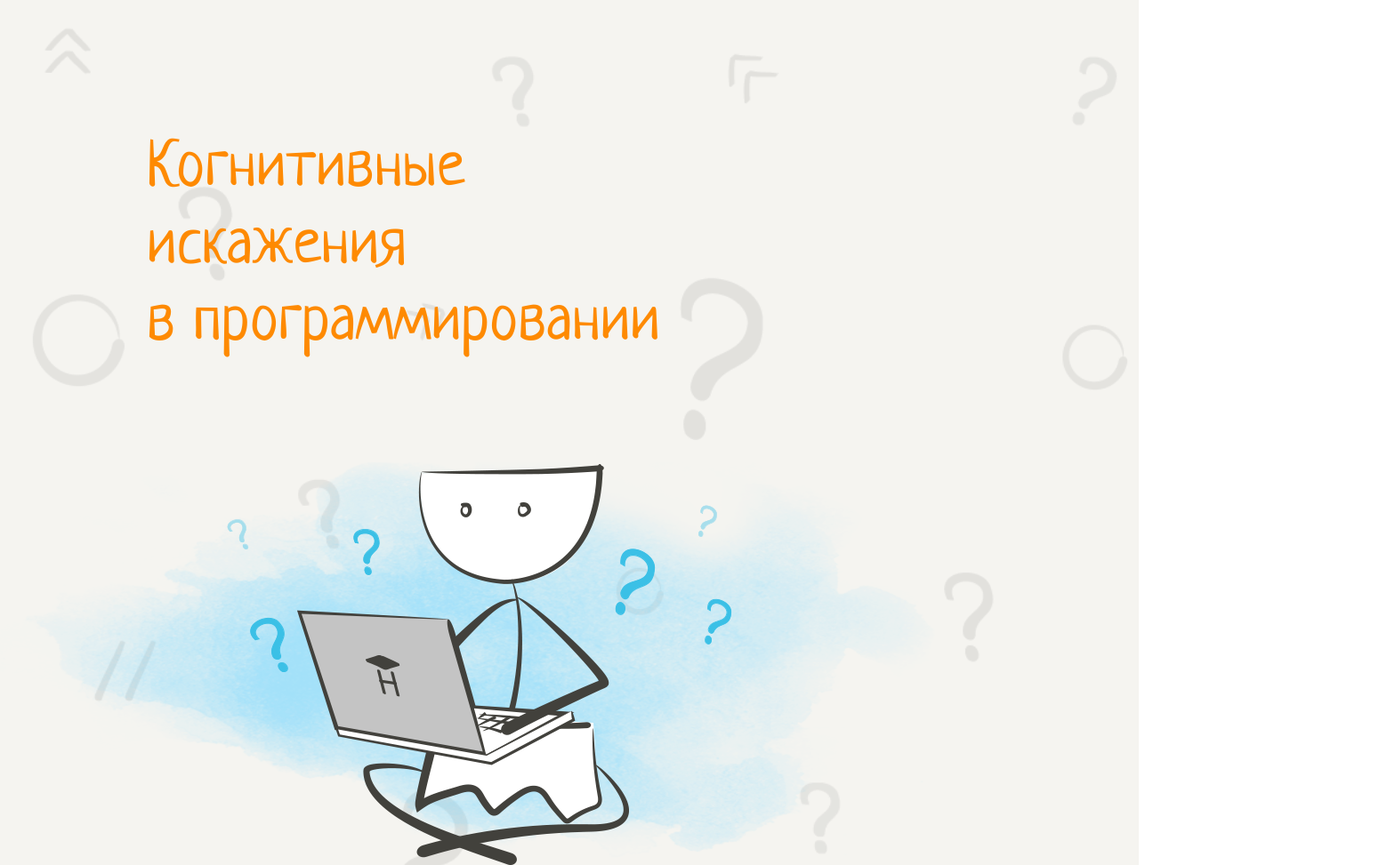
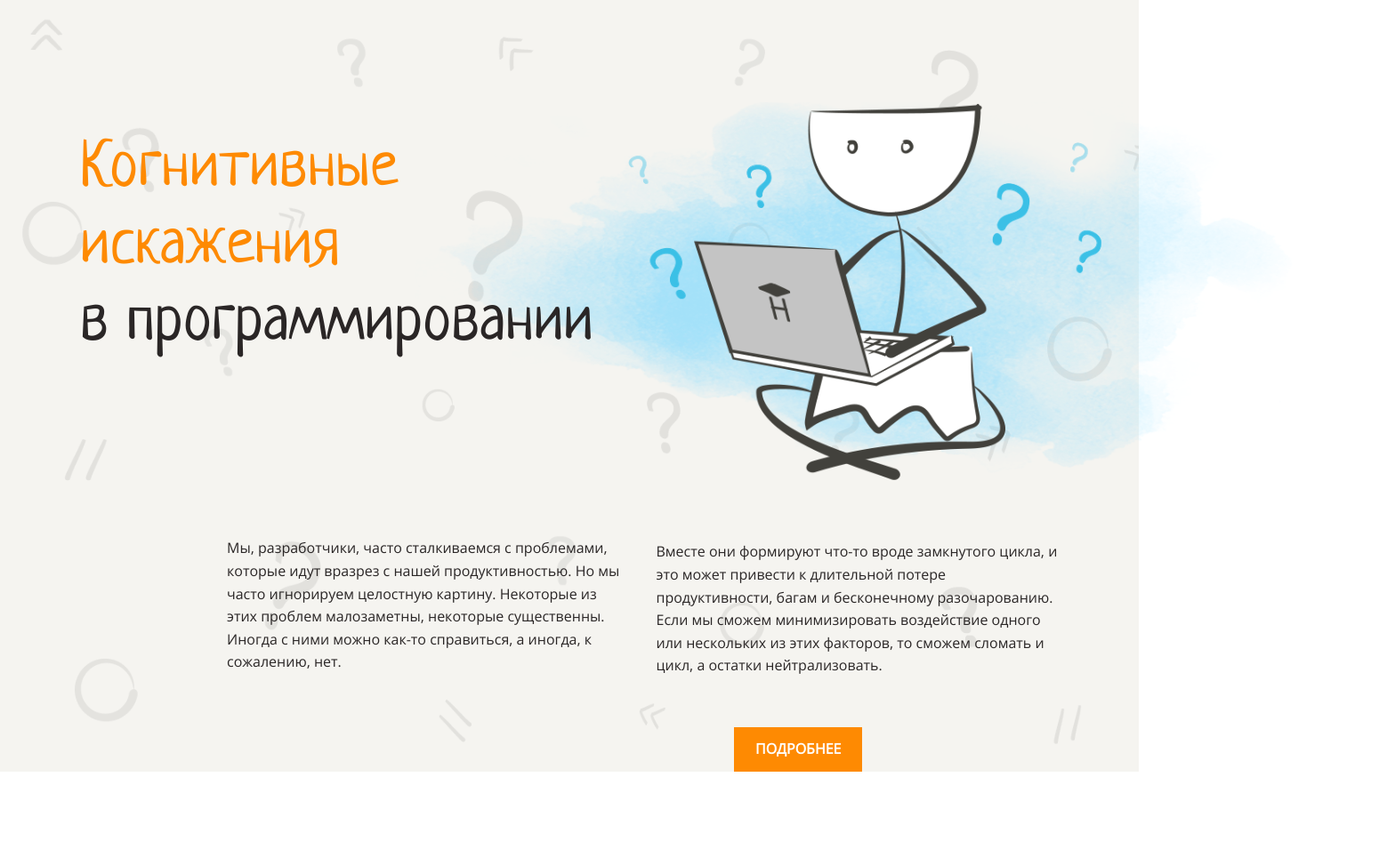
Before and after one commit to Valsym/layout-designer-project-lvl1, a website: page index.html in a window 1280 px wide. Shown: the top 973 px of the page at 89% size, 1550 px wide, since content can reach past the window. Drawn offline with Linux system fonts and the light colour scheme; files whose address does not match are found by name.

Commit message:
step3-14

```diff
--- a/src/styles/style.css
+++ b/src/styles/style.css
@@ -62,6 +62,7 @@
 }
 
 header container {
+    display: block;
     max-width: 1100px;
     margin: 0 auto;
 }
@@ -82,20 +83,20 @@
     opacity: 0.1;
 }
 
-header h1 {
+header container h1 {
     position: relative;
     color: var(--main);
     text-align: left;
-    margin-left: 165px;
-    /*margin-top: 100px;*/
+    /*margin-left: 165px;
+    margin-top: 100px;*/
     z-index: 1;
 }
 
-header > h1 span:nth-child(2) {
+header container > h1 span:nth-child(2) {
     color: var(--dark);
 }
 
-header > img {
+header container > img {
     position: absolute;
     height: 525px;
     top: 55px;
@@ -103,14 +104,14 @@
     z-index: -1;
 }
 
-header > article {
+header container > article {
     display: flex;
     justify-content: space-between;
     margin-left: 165px;
     margin-top: 181px;
 }
 
-header > article > p {
+header container > article > p {
     /*position: absolute;
     display: block;*/
     flex-basis: 50%;
```
